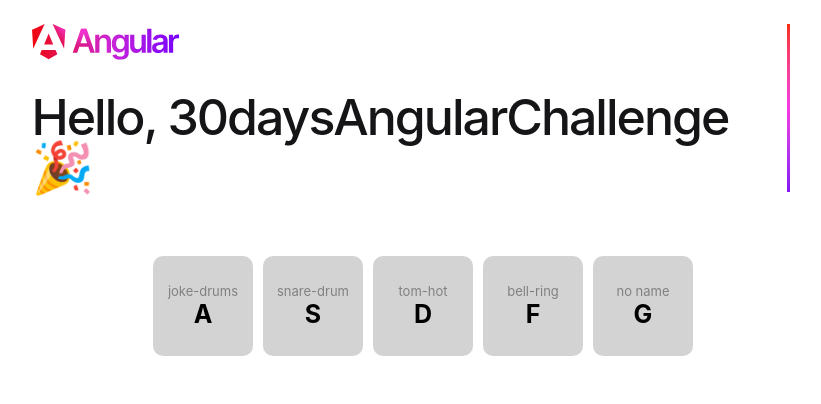
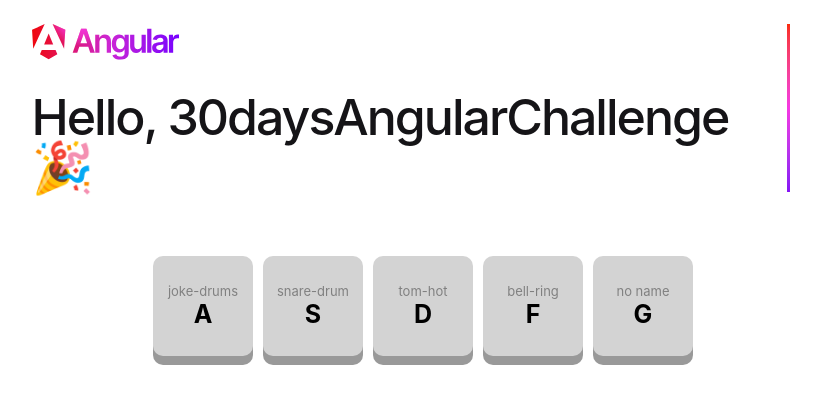
Before and after one commit to brolo1313/30daysAngularChallenge, an Angular app: page / in a window 1280 px wide. Shown: the top 404 px of the page, without its empty margins (217-1038 px from the left). Built offline with nearby package versions, Linux system fonts and the light colour scheme.

Commit message:
enhance drum component with active state indication and improved audio error handling

```diff
--- a/src/app/components/drum/drum.component.html
+++ b/src/app/components/drum/drum.component.html
@@ -1,7 +1,7 @@
 <div class="main">
   <div class="wrapper_drums">
     @for(drum of drumsList; track drum.name){
-    <div [class.disabled]="drum.isDisabled" class="drum_item">
+    <div #drumItems [class.disabled]="drum.isDisabled" class="drum_item">
         <span class="name">{{ drum.name ? drum.name : 'no name' }}</span>
         <span class="key">{{ drum.key }}</span>
     </div>
--- a/src/app/components/drum/drum.component.scss
+++ b/src/app/components/drum/drum.component.scss
@@ -21,6 +21,14 @@
   background-color: aqua;
   border-radius: 10px;
 
+  box-shadow: 0 9px #999;
+
+  &.active{
+    background-color: #3e8e41;
+    box-shadow: 0 5px #666;
+    transform: translateY(4px);
+  }
+
   &.disabled {
     background-color: lightgray;
   }
--- a/src/app/components/drum/drum.component.ts
+++ b/src/app/components/drum/drum.component.ts
@@ -1,4 +1,4 @@
-import { Component, HostListener, OnInit } from '@angular/core';
+import { Component, ElementRef, HostListener, OnInit, QueryList, ViewChildren } from '@angular/core';
 
 @Component({
   selector: 'app-drum',
@@ -35,20 +35,39 @@ export class DrumComponent implements OnInit {
     {
       key: 'G',
       name: '',
-      audio: new Audio('bad-path/assets/audio/bell-ring.mp3'),
-      isDisabled: false
+      audio: new Audio('assets/audio/bell-ring.mp3'),
+      isDisabled: true
     }
   ]
 
+  @ViewChildren('drumItems') drumItemsHtml!: QueryList<ElementRef>;
 
   @HostListener('document:keydown', ['$event'])
   onKeydown(event: KeyboardEvent) {
     const drum = this.drumsList.find(drum => drum.key === event.key.toUpperCase());
+
     if (drum && !drum.isDisabled) {
-      console.log(event.code, event.keyCode, event);
       drum.audio.play();
+
+      const drumItemElement = this.drumItemsHtml.toArray().find((item, index) => {
+        return this.drumsList[index].key === event.key.toUpperCase();
+      });
+
+      if (drumItemElement) {
+        drumItemElement.nativeElement.classList.add('active');
+      }
     }
+  }
 
+  @HostListener('document:keyup', ['$event'])
+  onKeyup(event: KeyboardEvent) {
+    const drumItemElement = this.drumItemsHtml.toArray().find((item, index) => {
+      return this.drumsList[index].key === event.key.toUpperCase();
+    });
+
+    if (drumItemElement) {
+      drumItemElement.nativeElement.classList.remove('active');
+    }
   }
 
   ngOnInit() {
@@ -58,12 +77,11 @@ export class DrumComponent implements OnInit {
       };
 
       drum.audio.onerror = (error) => {
-        console.error(`Error loading audio for ${drum.name}:`, error);
+        console.error(`Error loading audio for ${drum.name}:`, error, drum.audio.src);
         drum.isDisabled = true;
       };
 
       drum.audio.load();
-
     });
   }
 }
```
